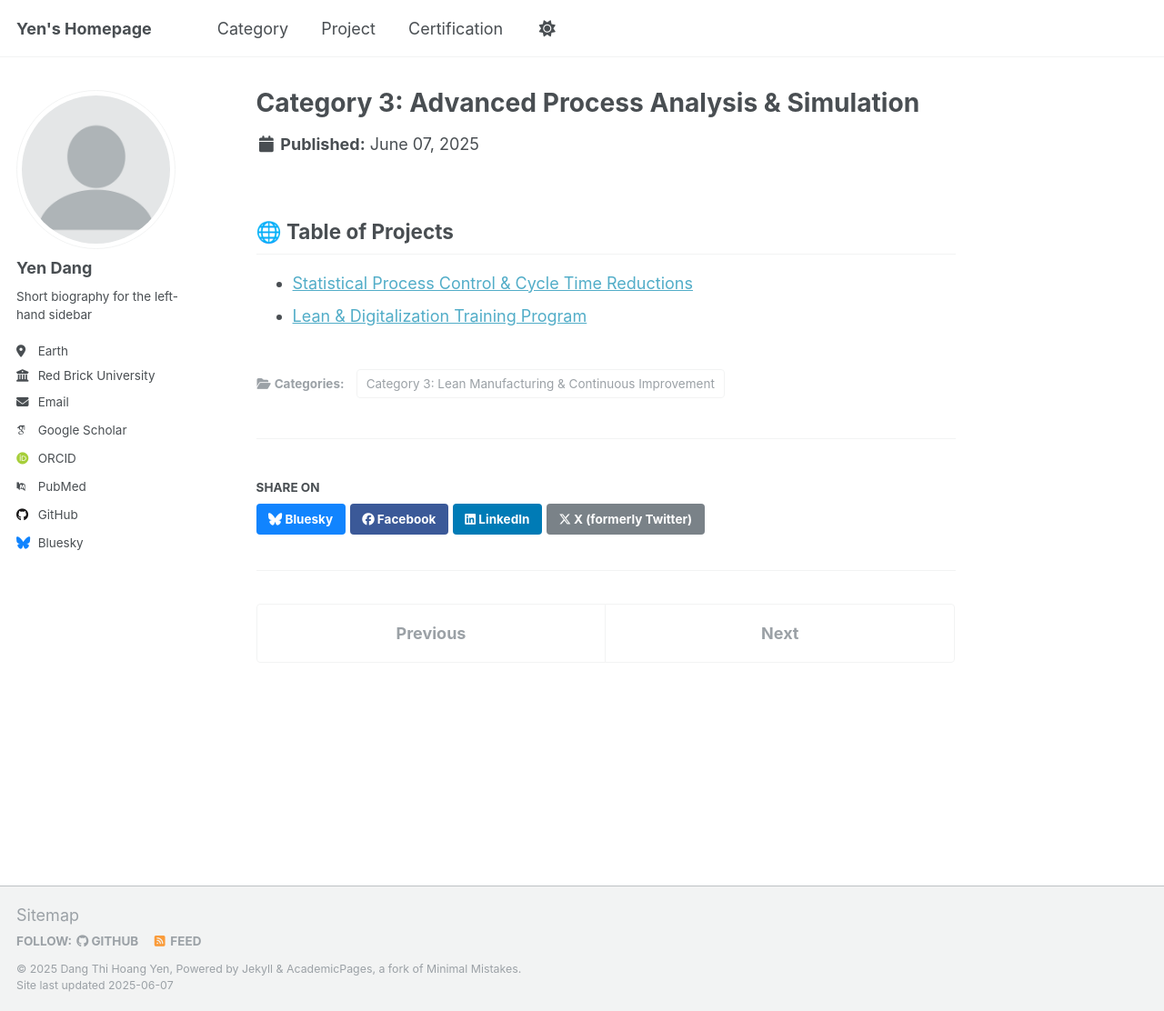
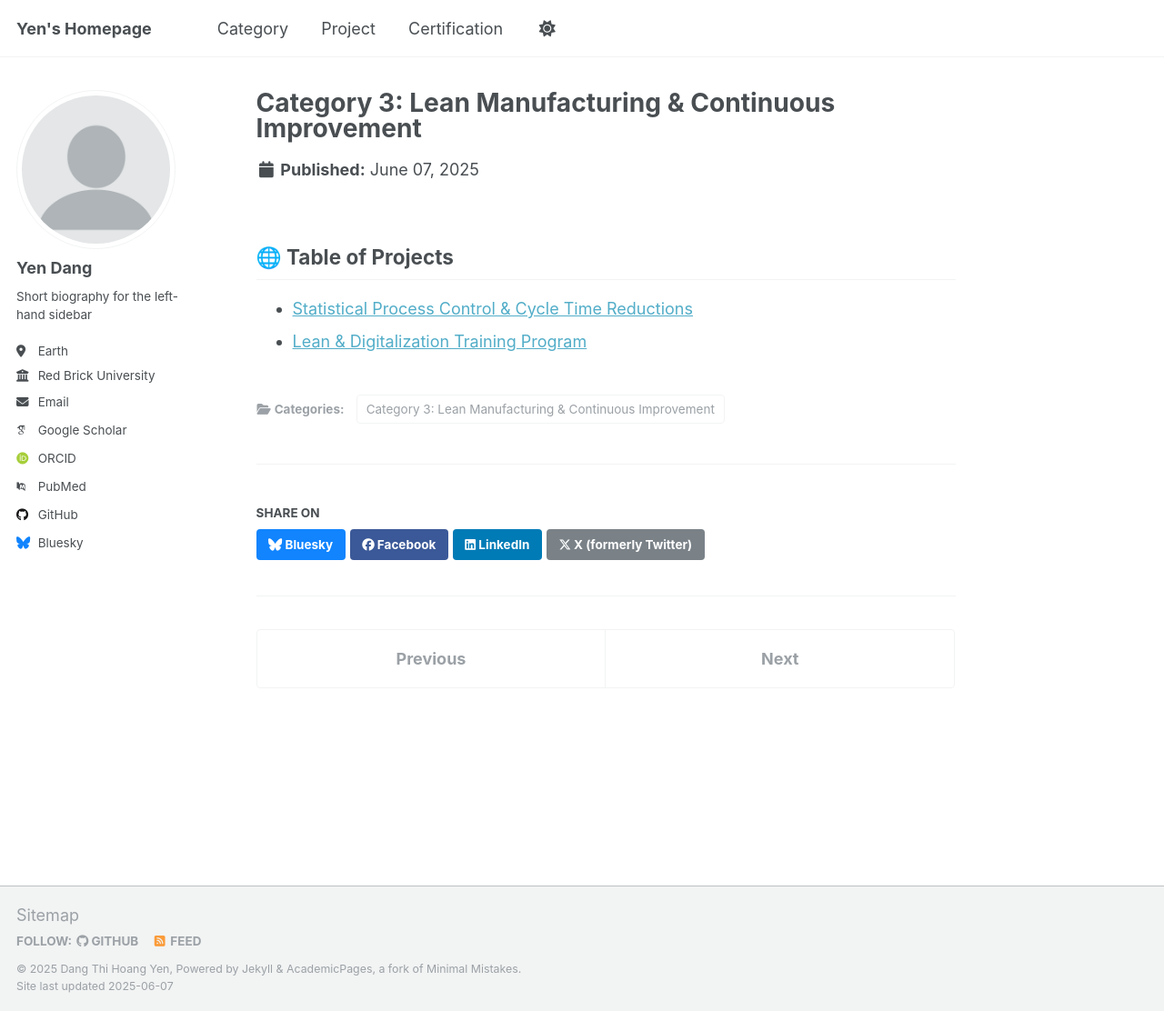
Before and after one commit to yen010390/yen010390.github.io, a Jekyll site: the page built from _category/category3.md, in a window 1280 px wide and 1112 px high. Shown: the whole window at 91% size. Built offline with Jekyll 4.4.1, drawn with Linux system fonts in a browser that asks for light colours; some web fonts are replaced.

Commit message:
Update category3.md

```diff
--- a/_category/category3.md
+++ b/_category/category3.md
@@ -1,5 +1,5 @@
 ---
-title: "Category 3: Advanced Process Analysis & Simulation"
+title: "Category 3: Lean Manufacturing & Continuous Improvement"
 excerpt: "This category demonstrates a strong foundation in using data-driven, lean methodologies to analyze performance, optimize processes, and build a culture of operational excellence."
 collection: category
 category: "Category 3: Lean Manufacturing & Continuous Improvement"
```
